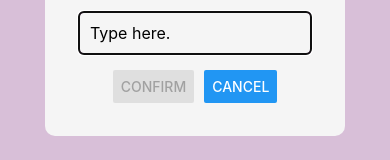
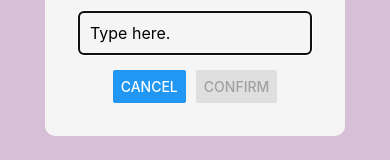
Before and after one commit to jyang10086/cs5520-inclass1, a React Native app: screen / in a window 390 px wide. Both pictures are taken after a click on the button "ADD A GOAL". Shown: the part 486-646 px from the top of the page. Built offline with nearby package versions, Linux system fonts and the light colour scheme.

Commit message:
switch the button place

```diff
--- a/components/Input.js
+++ b/components/Input.js
@@ -82,16 +82,16 @@ export default function Input({
           <View style={styles.buttonView}>
             <View style={styles.button}>
               <Button
-                title="Confirm"
-                onPress={handleConfirm}
-                disabled={text.length === 0}
+                style={styles.button}
+                title="Cancel"
+                onPress={handleCancel}
               />
             </View>
             <View style={styles.button}>
               <Button
-                style={styles.button}
-                title="Cancel"
-                onPress={handleCancel}
+                title="Confirm"
+                onPress={handleConfirm}
+                disabled={text.length === 0}
               />
             </View>
           </View>
```
